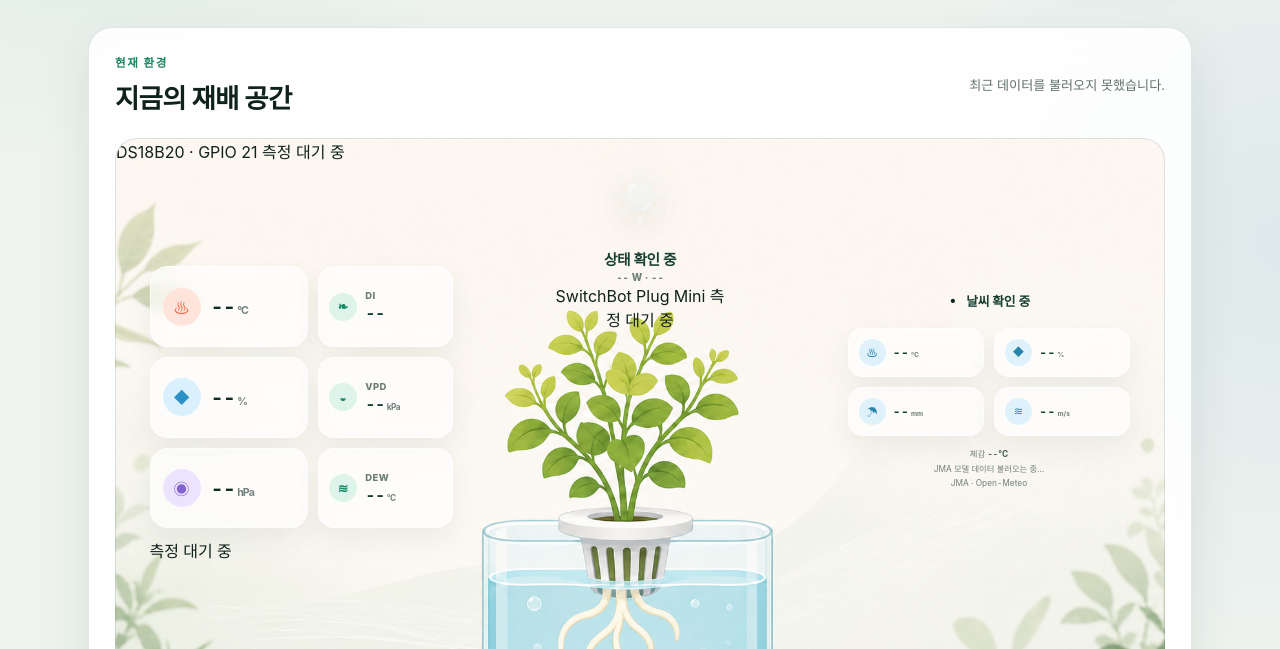
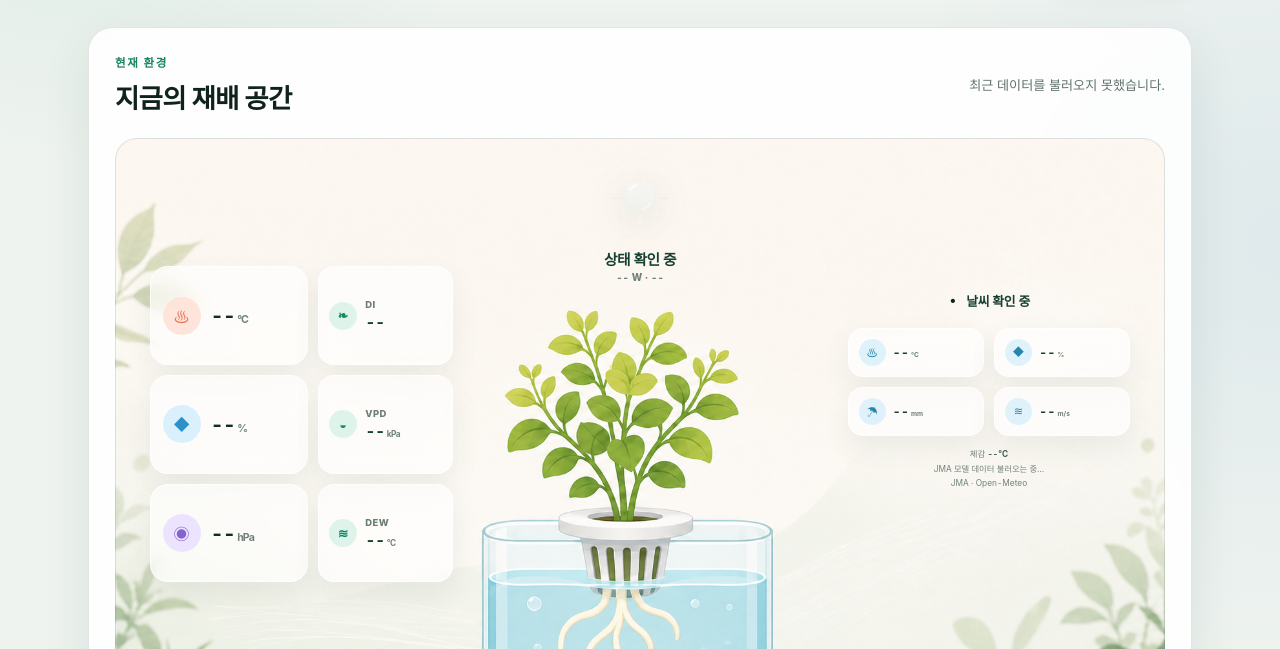
Before and after one commit to Flammenwerfer41/Hydroponics, a plain HTML site: page docs/index.html in a window 1280 px wide. Shown: the part 151-800 px from the top of the page. Drawn offline with Linux system fonts and the light colour scheme; no server answers.

Commit message:
fix: hide dashboard helper text

```diff
--- a/docs/scene.css
+++ b/docs/scene.css
@@ -1,4 +1,15 @@
 /* ImageGen reference scene: generated illustration with live HTML telemetry. */
+.visually-hidden {
+  position: absolute !important;
+  width: 1px !important;
+  height: 1px !important;
+  padding: 0 !important;
+  overflow: hidden !important;
+  clip: rect(0, 0, 0, 0) !important;
+  white-space: nowrap !important;
+  border: 0 !important;
+}
+
 .hydro-scene.hybrid-scene {
   display: block;
   position: relative;
```
